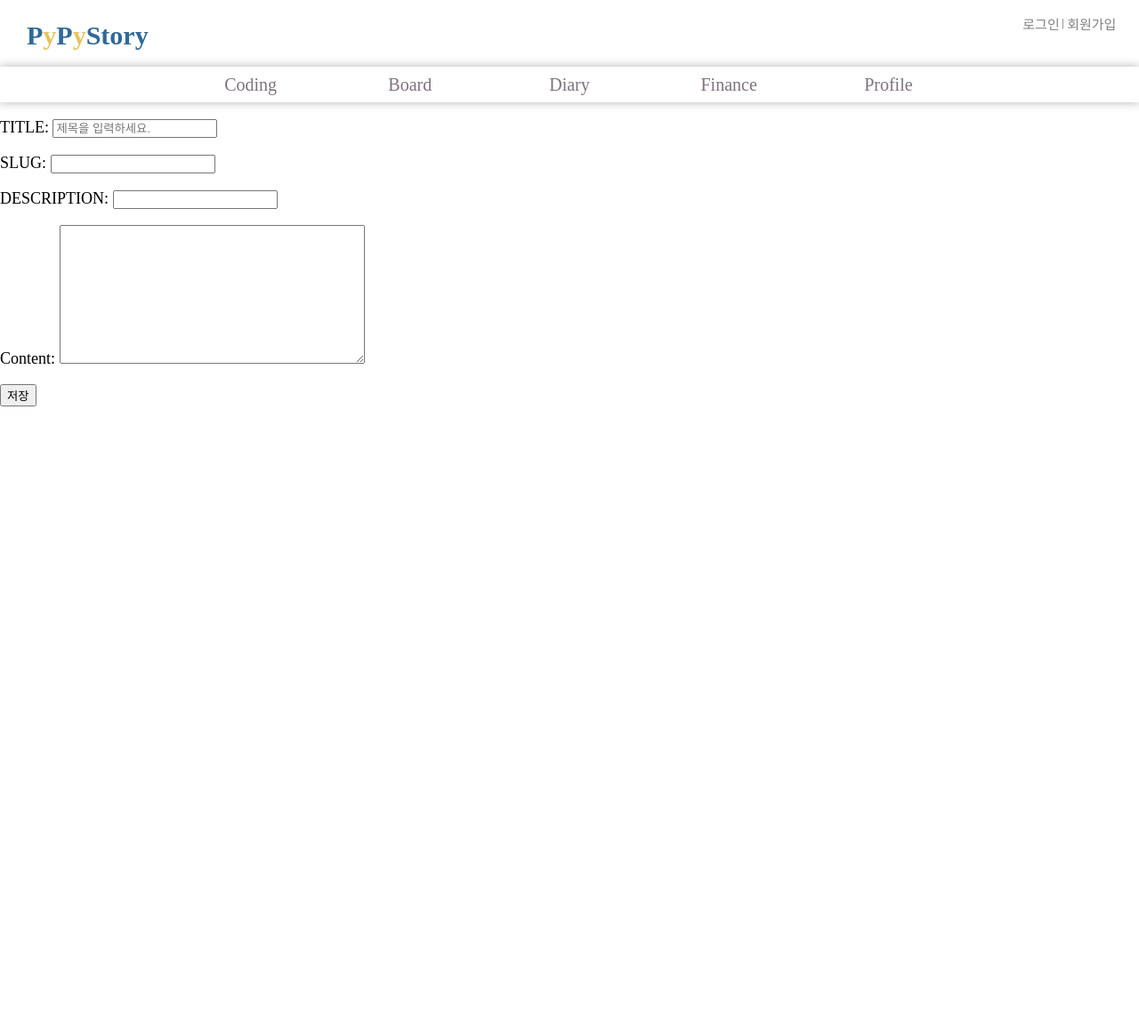
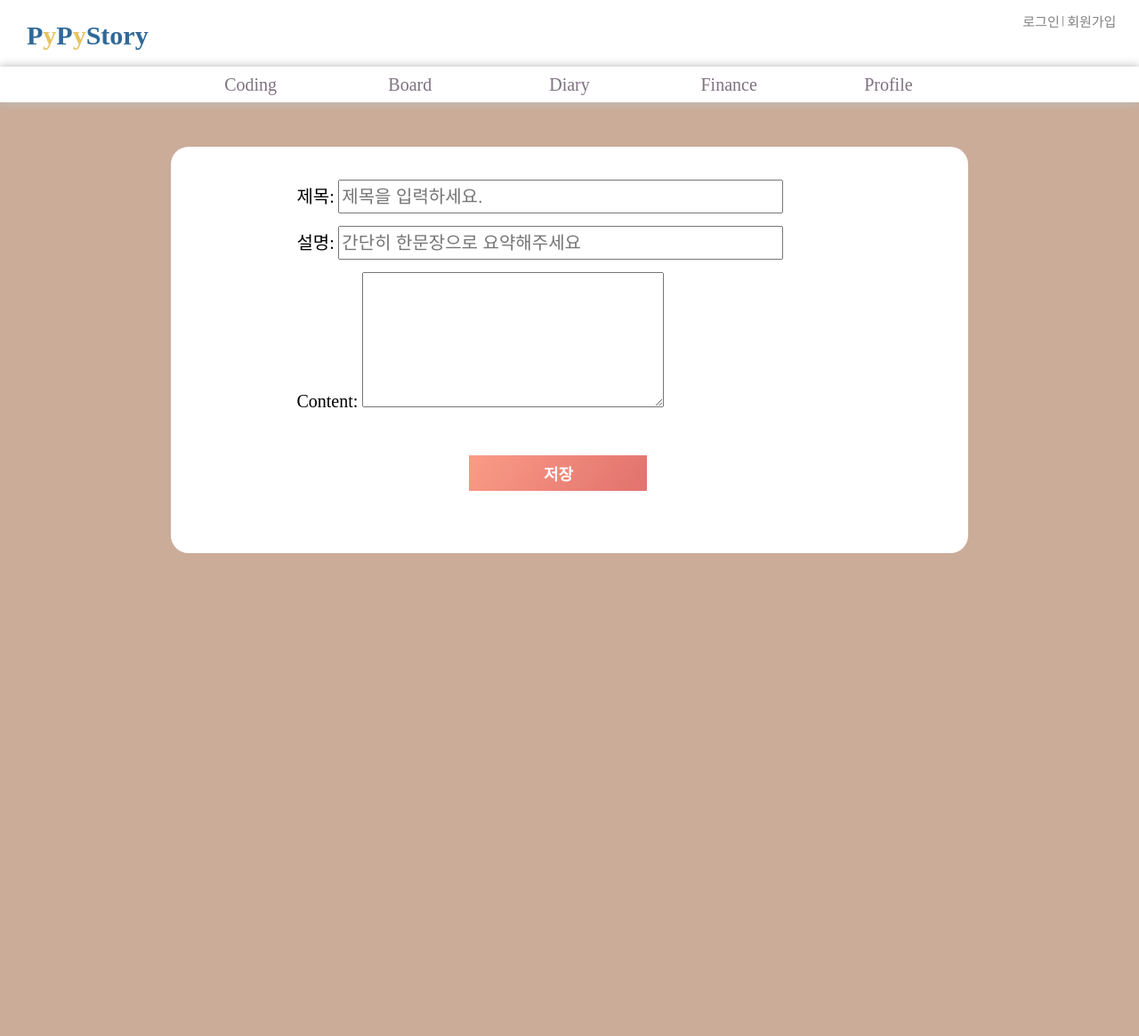
Before and after one commit to americano212/django-blog-project, a Django app: page /board/CreatePost/ in a window 1280 px wide; the page is wider, and only the part inside the window is pictured. Shown: that part at 89% size. Before the commit the page ends 457 px from the top of that part, so only its background shows below. Run offline with Django 3.2, Linux system fonts and the light colour scheme; some libraries are stand-ins or nearby versions; some web fonts are replaced.

Commit message:
add post create css

```diff
--- a/board/forms.py
+++ b/board/forms.py
@@ -6,11 +6,17 @@ from ckeditor_uploader.widgets import CKEditorUploadingWidget
 class CreateBlog(forms.ModelForm):
     class Meta:
         model = Post
-        fields = ['title','slug','description','content','tags']
+        fields = ['title','description','content','tags']
 
         widgets = {
             'title': forms.TextInput(
-                attrs={'class': 'form-control', 'placeholder': '제목을 입력하세요.'}
+                attrs={'class': 'title_box', 'placeholder': '제목을 입력하세요.'}
+            ),
+            'description': forms.TextInput(
+                attrs={'class': 'description_box', 'placeholder': '간단히 한문장으로 요약해주세요'}
+            ),
+            'tags': forms.TextInput(
+                attrs={'class':'tags_box','placeholder':'태그'}
             ),
             'body': forms.CharField(widget=CKEditorUploadingWidget()),
         }
--- a/board/models.py
+++ b/board/models.py
@@ -6,11 +6,11 @@ from ckeditor_uploader.fields import RichTextUploadingField
 
 
 class Post(models.Model):
-    title = models.CharField(verbose_name='TITLE',max_length=50)
+    title = models.CharField(verbose_name='제목',max_length=50)
     writer = models.ForeignKey('accounts.Account', verbose_name = "WRITER", on_delete = models.CASCADE, null=True)
     slug = models.SlugField('SLUG',unique=True,allow_unicode=True)
-    description = models.CharField('DESCRIPTION',max_length=100,blank=True)
-    content = RichTextUploadingField('CONTENT')
+    description = models.CharField('설명',max_length=100,blank=True)
+    content = RichTextUploadingField('')
     create_dt = models.DateTimeField('CREATE DATE',auto_now_add = True)
     modify_dt = models.DateTimeField('MODIFY DATE',auto_now = True)
     tags = TaggableManager(blank=True,help_text=False)
--- a/board/templates/board/post_create.html
+++ b/board/templates/board/post_create.html
@@ -3,17 +3,24 @@
 {% load static %}
 
 {% block extrahead %}
+<link rel="stylesheet" href="{% static "css/post_create.css" %}">
 {% endblock %}
 
 {% block title %}{% endblock %}
 
 {% block content %}
+<div class="create_box">
+    <div class="form_box">
         <form method="post" enctype="multipart/form-data">
             {% csrf_token %}
             <div class="create_content">
                 {{ form.media }}
                 {{ form.as_p }}
             </div>
+            <br>
+            <br>
             <input type="submit" value="저장" class="submit_btn"/>
         </form>
+    </div>
+</div>
 {% endblock %}
--- a/board/views.py
+++ b/board/views.py
@@ -63,6 +63,7 @@ def CreatePost(request):
         if form.is_valid():
             question = form.save(commit=False)
             question.writer = request.user
+            question.slug = question.title
             form.save()
             return redirect('/board/')
         else:
--- /dev/null
+++ b/static/css/post_create.css
@@ -0,0 +1,71 @@
+*{
+    margin: 0;
+    padding: 0;
+    text-decoration: none;
+
+}
+body{
+    overflow-x: hidden;
+    font-family: 'ELAND_Choice_M';
+}
+.create_box{
+    background-color: #CAAC99;
+    padding-left: 15%;
+    padding-top: 50px;
+    padding-right: 15%;
+    height: 1000px;
+}
+label{
+    font-size: 20px;
+}
+p{
+    padding: 7px;
+}
+.form_box{
+    border: 0px solid;
+    padding: 30px;
+    padding-left: 15%;
+    padding-right: 5%;
+    border-radius: 20px;
+    background-color: #fff;
+}
+.title_box{
+    padding: 2px;
+    width: 70%;
+    height: 30px;
+    font-size: 20px;
+}
+
+.description_box{
+    padding: 2px;
+    width: 70%;
+    height: 30px;
+    font-size: 20px;
+}
+.tags_box{
+    padding: 2px;
+    width: 20%;
+    height: 30px;
+    font-size: 20px;
+}
+.submit_btn{
+    position:relative;
+    left:42%;
+    transform: translateX(-50%);
+    margin-bottom: 40px;
+    width:200px;
+    height:40px;
+    background: linear-gradient(125deg,#FA9C86,#E3746F,#FD7CAC);
+    background-position: left;
+    background-size: 200%;
+    color:white;
+    font-size: 18px;
+    font-weight: bold;
+    border:none;
+    cursor:pointer;
+    transition: 0.4s;
+    display:inline;
+}
+.submit_btn:hover {
+    background-position: right;
+}
```
Also changed, not shown: db.sqlite3, 1 other file. Lines whose indentation alone changed are shown as unchanged.
